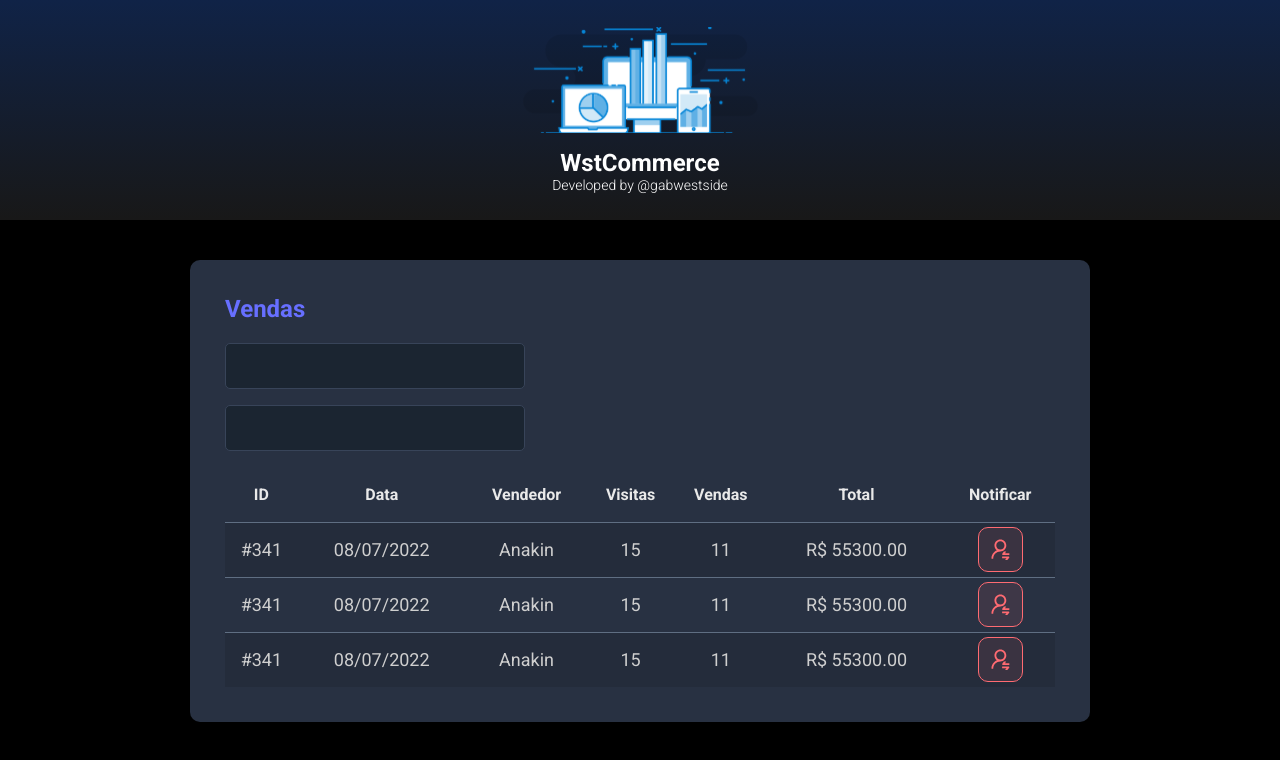
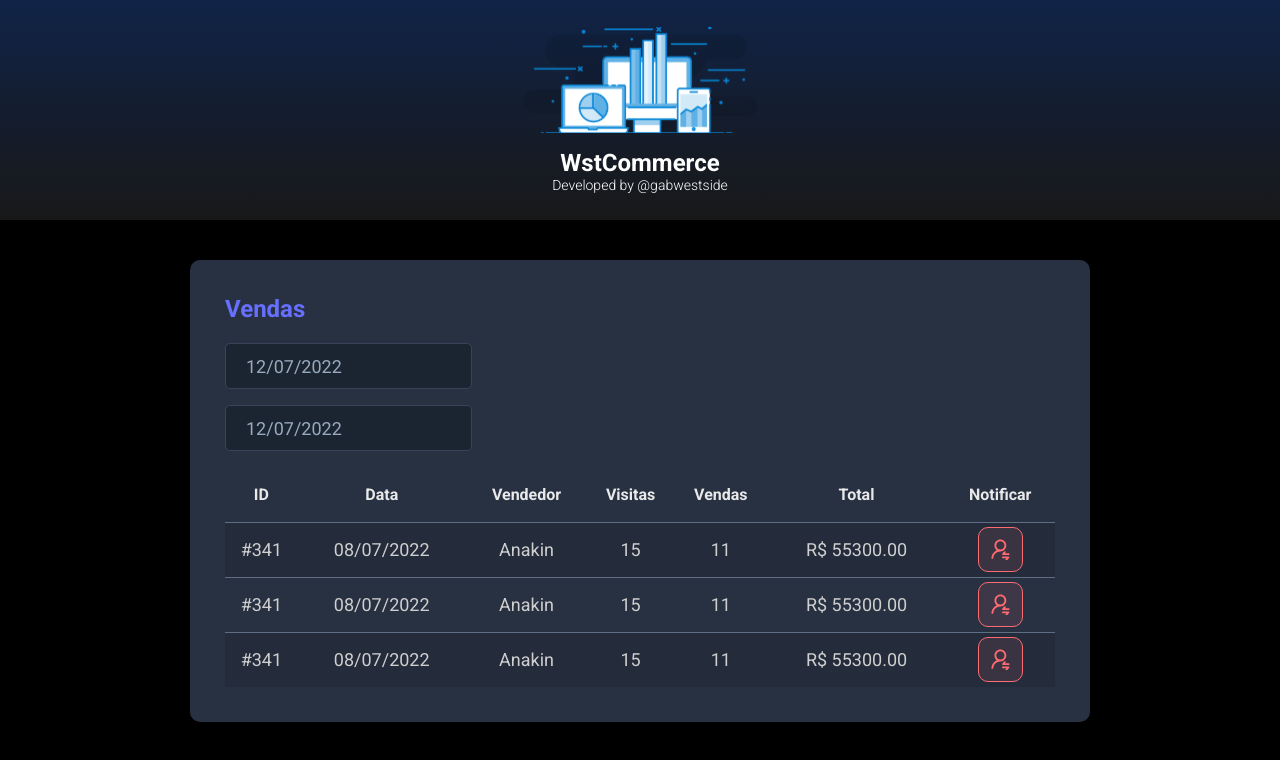
Before and after one commit to gabwestside/wst-commerce, a React (Vite) app in the folder frontend/: page / in a window 1280 px wide. Shown: the top 760 px of the page. Built offline with nearby package versions, Linux system fonts and the light colour scheme.

Commit message:
date picker

```diff
--- a/frontend/package.json
+++ b/frontend/package.json
@@ -8,7 +8,9 @@
     "preview": "vite preview"
   },
   "dependencies": {
+    "@types/react-datepicker": "4.4.2",
     "react": "^18.0.0",
+    "react-datepicker": "4.8.0",
     "react-dom": "^18.0.0"
   },
   "devDependencies": {
--- a/frontend/src/components/SalesCard/index.tsx
+++ b/frontend/src/components/SalesCard/index.tsx
@@ -1,4 +1,6 @@
 import NotificationButton from '../NotificationButton';
+import DatePicker from 'react-datepicker';
+import 'react-datepicker/dist/react-datepicker.css';
 import './styles.css';
 
 function SalesCard() {
@@ -7,10 +9,20 @@
       <h2 className='wst-sales-title'>Vendas</h2>
       <div>
         <div className='wst-form-control-container'>
-          <input className='wst-form-control' type='text' />
+          <DatePicker
+            selected={new Date()}
+            onChange={(date: Date) => {}}
+            className='wst-form-control'
+            dateFormat='dd/MM/yyyy'
+          />
         </div>
         <div className='wst-form-control-container'>
-          <input className='wst-form-control' type='text' />
+          <DatePicker
+            selected={new Date()}
+            onChange={(date: Date) => {}}
+            className='wst-form-control'
+            dateFormat='dd/MM/yyyy'
+          />
         </div>
       </div>
 
```
Also changed, not shown: 1 other file (tests, documents, lock files or other folders).
